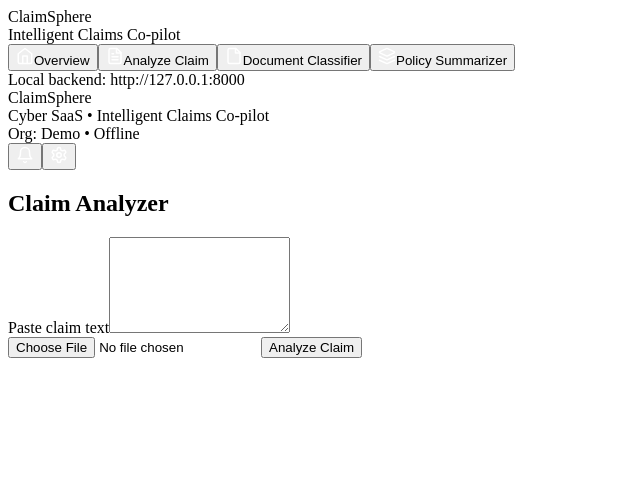
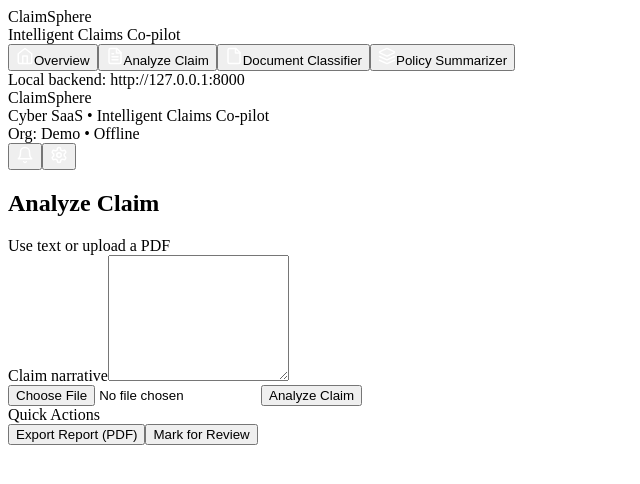
Before and after one commit to tamannaa-a/ClaimAxis, a React (Vite) app in the folder frontend/: page / in a window 1280 px wide. Both pictures are taken after a click on the button "Analyze Claim". Shown: the top 484 px of the page, without its empty margins (0-640 px from the left). Built offline with nearby package versions, Linux system fonts and the light colour scheme; the HTML template or start-up script is replaced by a standard one.

Commit message:
ClaimAnalyzer.jsx

```diff
--- a/frontend/src/pages/ClaimAnalyzer.jsx
+++ b/frontend/src/pages/ClaimAnalyzer.jsx
@@ -2,7 +2,7 @@ import React, { useState } from "react";
 import { analyzeClaim } from "../api";
 import RiskGauge from "../components/RiskGauge";
 
-export default function ClaimAnalyzer() {
+export default function ClaimAnalyzer(){
   const [text, setText] = useState("");
   const [file, setFile] = useState(null);
   const [result, setResult] = useState(null);
@@ -23,29 +23,55 @@ export default function ClaimAnalyzer() {
 
   return (
     <div className="space-y-6">
-      <h2 className="text-2xl font-semibold">Claim Analyzer</h2>
+      <div className="flex items-center justify-between">
+        <h2 className="text-2xl font-semibold">Analyze Claim</h2>
+        <div className="text-xs subtle">Use text or upload a PDF</div>
+      </div>
 
-      <div className="glass-card p-4 rounded-lg">
-        <label className="block text-sm text-gray-300">Paste claim text</label>
-        <textarea value={text} onChange={e => setText(e.target.value)} rows={6} className="mt-2 w-full p-3 rounded bg-[#061122] text-gray-200" />
-        <div className="mt-3 flex items-center gap-3">
-          <input type="file" onChange={e => setFile(e.target.files[0])} />
-          <button onClick={onSubmit} className="button-neon" disabled={loading}>
-            {loading ? "Analyzing..." : "Analyze Claim"}
-          </button>
+      <div className="grid grid-cols-3 gap-6">
+        <div className="col-span-2 card p-4 rounded-xl">
+          <label className="text-sm subtle">Claim narrative</label>
+          <textarea value={text} onChange={e=>setText(e.target.value)} rows={8} className="mt-2 w-full p-3 rounded bg-[#061122] text-gray-200" />
+
+          <div className="mt-3 flex items-center gap-3">
+            <input type="file" onChange={e=>setFile(e.target.files[0])} />
+            <button onClick={onSubmit} className="btn-neon" disabled={loading}>
+              {loading ? "Analyzing..." : "Analyze Claim"}
+            </button>
+            {result && <span className="ml-3 text-sm text-green-300">Last analysis saved</span>}
+          </div>
+        </div>
+
+        <div>
+          <div className="card p-4 rounded-xl">
+            <div className="text-sm subtle">Quick Actions</div>
+            <div className="mt-3 space-y-3">
+              <button className="btn-neon w-full">Export Report (PDF)</button>
+              <button className="btn-neon w-full">Mark for Review</button>
+            </div>
+          </div>
         </div>
       </div>
 
       {result && (
         <div className="grid grid-cols-3 gap-6">
+          <div className="col-span-2 card p-4 rounded-xl">
+            <h3 className="text-lg font-semibold">Explanation</h3>
+            <pre className="mt-3 text-sm subtle whitespace-pre-wrap">{result.explanation}</pre>
+
+            <h3 className="text-md font-semibold mt-4">Extracted Entities</h3>
+            <pre className="mt-2 text-sm subtle">{JSON.stringify(result.extracted, null, 2)}</pre>
+          </div>
+
           <div>
             <RiskGauge score={result.fraud?.score ?? 0} />
-          </div>
-          <div className="glass-card p-4 rounded-lg col-span-2">
-            <h3 className="text-lg font-medium">Explanation</h3>
-            <pre className="text-sm text-gray-200 mt-2 whitespace-pre-wrap">{result.explanation}</pre>
-            <h3 className="text-md font-medium mt-4">Extracted</h3>
-            <pre className="text-sm text-gray-300 mt-2">{JSON.stringify(result.extracted, null, 2)}</pre>
+            <div className="card p-3 rounded-xl mt-4">
+              <div className="text-sm subtle">Fraud Details</div>
+              <div className="mt-2 text-sm">
+                <strong>Level:</strong> {result.fraud?.level}<br />
+                <strong>Score:</strong> {(result.fraud?.score * 100).toFixed(0)}%
+              </div>
+            </div>
           </div>
         </div>
       )}
```
